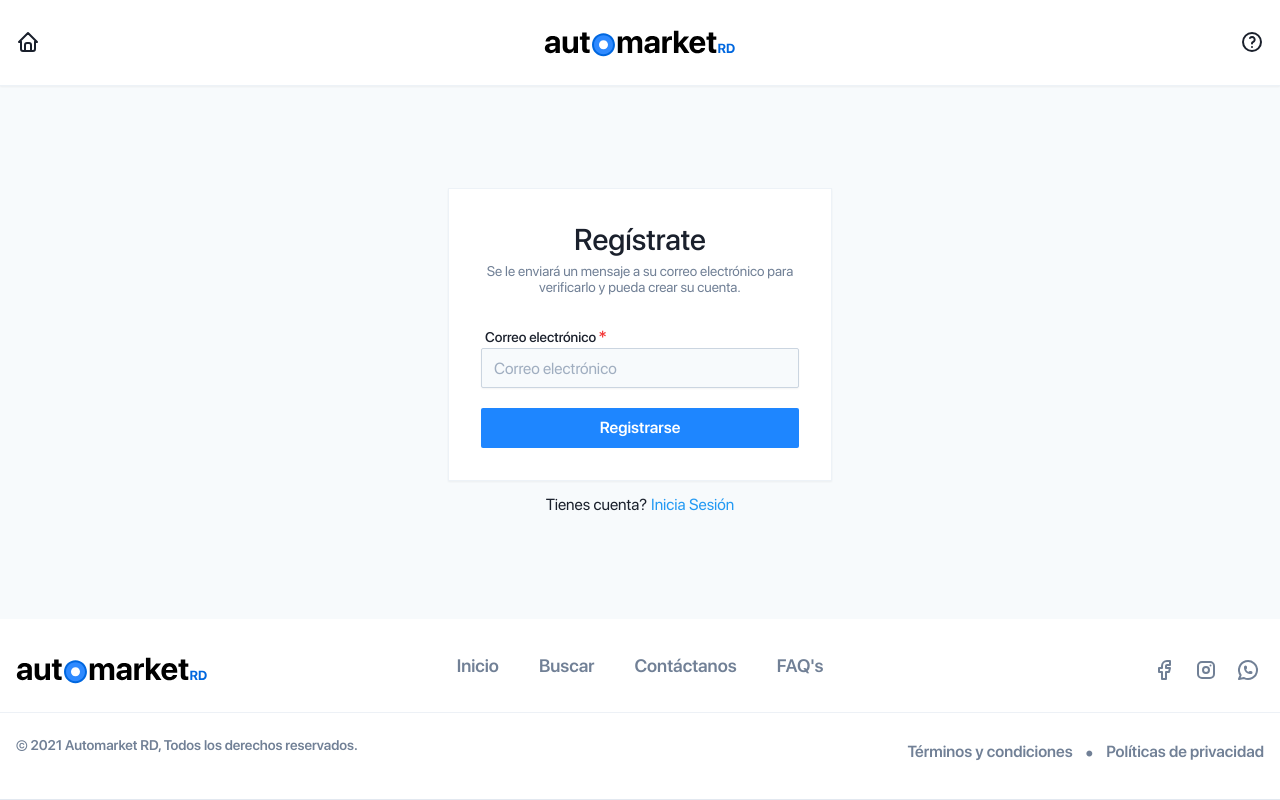
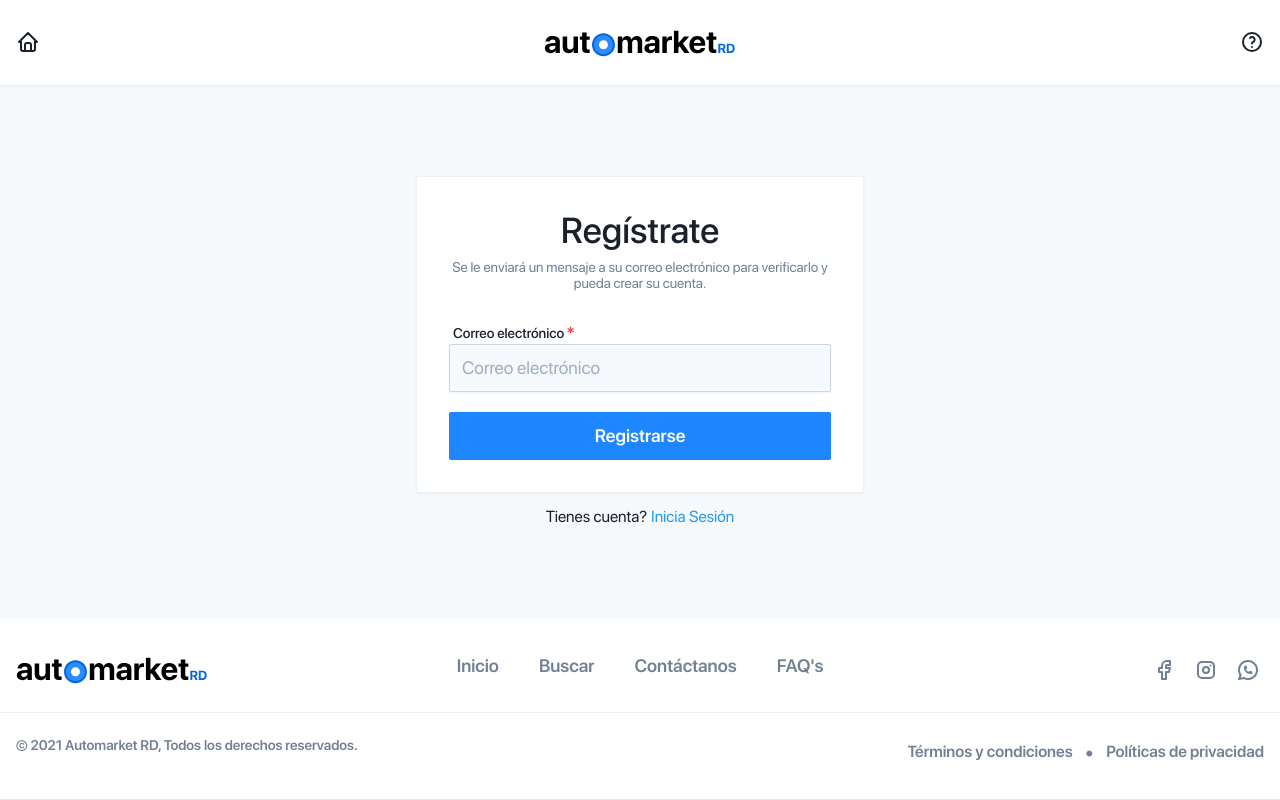
Before and after one commit to Eriickson/automarket-client, a Next.js app: page /login/signup in a window 1280 px wide. Built offline with nearby package versions, Linux system fonts and the light colour scheme; no server answers; what apollo-upload-client would draw is missing.

Commit message:
Modificando size

```diff
--- a/src/core/templates/login/signup/home/SignUpForm.tsx
+++ b/src/core/templates/login/signup/home/SignUpForm.tsx
@@ -24,9 +24,10 @@ export const SignUpForm: FC<SignUpForm> = ({ onSubmit }) => {
               inputProps={{ placeholder: "Correo electrónico" }}
               label="Correo electrónico"
               name="email"
+              size="lg"
             />
           </Box>
-          <Button colorScheme="pri" type="submit" w="full">
+          <Button colorScheme="pri" type="submit" w="full" size="lg">
             Registrarse
           </Button>
         </Box>
--- a/src/core/templates/login/signup/home/SignUpTemplate.tsx
+++ b/src/core/templates/login/signup/home/SignUpTemplate.tsx
@@ -45,9 +45,9 @@ export const SignUpTemplate: FC = () => {
 
   return (
     <LoginLayout>
-      <Box bg="white" borderColor="gray.100" borderWidth="1px" m="auto" maxWidth="sm" mb="3" p="8" shadow="sm">
+      <Box bg="white" borderColor="gray.100" borderWidth="1px" m="auto" maxWidth="md" mb="3" p="8" shadow="sm">
         <Box>
-          <Heading as="h2" fontWeight="medium" mb="1.5" size="lg" textAlign="center">
+          <Heading as="h2" fontWeight="medium" mb="1.5" size="xl" textAlign="center">
             Regístrate
           </Heading>
           <Text color="gray.500" fontSize="sm" lineHeight="normal" mb="8" textAlign="center">
```
Also changed, not shown: 1 other file (tests, documents, lock files or other folders).
